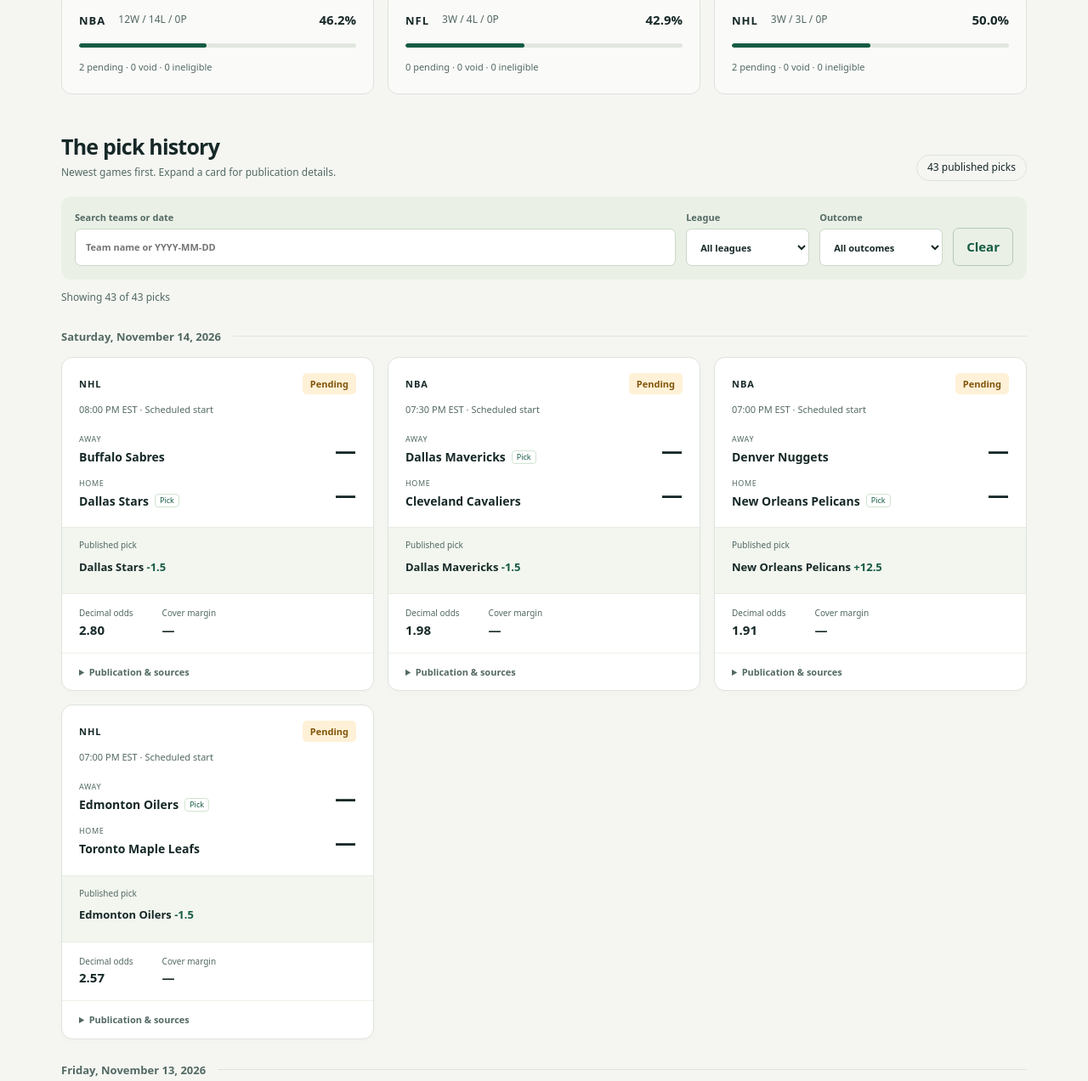
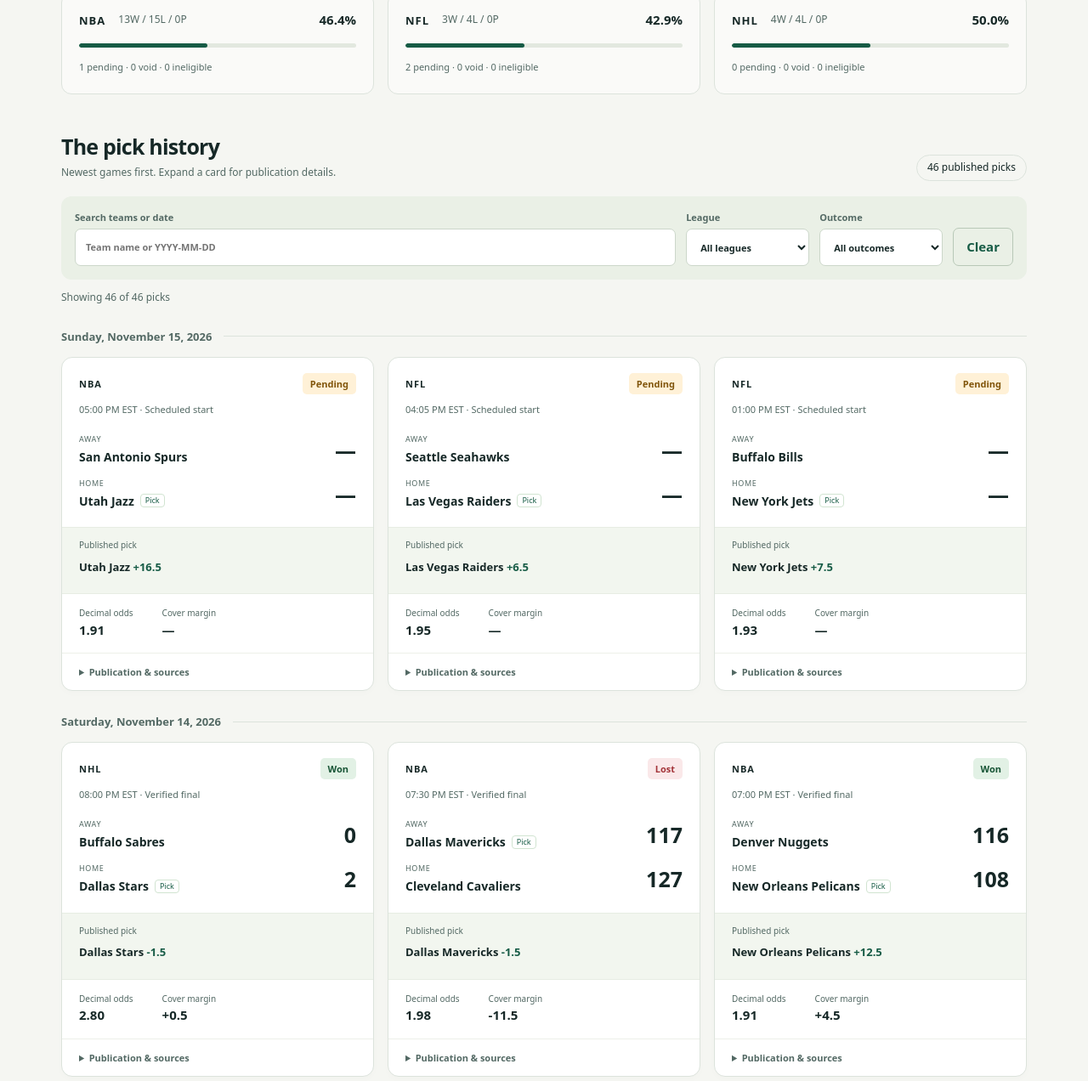
Before and after one commit to jjoaqu7/spread-record, a plain HTML site: page results.html in a window 1280 px wide. Shown: the part 627-1899 px from the top of the page at 85% size. Drawn offline with Linux system fonts and the light colour scheme.

Commit message:
Update spread results

```diff
--- a/results.html
+++ b/results.html
@@ -26,12 +26,12 @@
 <a class="skip" href="#results">Skip to results</a>
 <header><div class="wrap topbar"><div class="brand"><span class="brand-mark" aria-hidden="true">↗</span> Spread record</div><nav aria-label="Main"><a href="#results">Results</a><a href="https://github.com/jjoaqu7/spread-record/releases">Original picks ↗</a></nav></div></header>
 <main class="wrap">
-  <section class="hero" aria-labelledby="title"><div><p class="eyebrow">NBA / NFL / NHL · Public record</p><h1>Every pick.<br>Every result.</h1><p class="intro">A clear view of the record, from the published spread to the final score. All picks stay on the board.</p></div><p class="updated"><b>Last checked</b>Nov 14, 2026 · 10:25 AM EST<br>Updated by the grading job · All times Toronto</p></section>
-  <section class="metrics" aria-label="All-time performance"><div class="metric"><span>Record</span><strong>18–21</strong><small>Wins – losses</small></div><div class="metric"><span>Win rate</span><strong>46.2%</strong><small>Wins ÷ decided picks</small></div><div class="metric"><span>Pending</span><strong>4</strong><small>Awaiting verified finals</small></div><div class="metric"><span>Other outcomes</span><strong>0</strong><small>0 push · 0 void · 0 ineligible</small></div></section>
+  <section class="hero" aria-labelledby="title"><div><p class="eyebrow">NBA / NFL / NHL · Public record</p><h1>Every pick.<br>Every result.</h1><p class="intro">A clear view of the record, from the published spread to the final score. All picks stay on the board.</p></div><p class="updated"><b>Last checked</b>Nov 15, 2026 · 10:57 AM EST<br>Updated by the grading job · All times Toronto</p></section>
+  <section class="metrics" aria-label="All-time performance"><div class="metric"><span>Record</span><strong>20–23</strong><small>Wins – losses</small></div><div class="metric"><span>Win rate</span><strong>46.5%</strong><small>Wins ÷ decided picks</small></div><div class="metric"><span>Pending</span><strong>3</strong><small>Awaiting verified finals</small></div><div class="metric"><span>Other outcomes</span><strong>0</strong><small>0 push · 0 void · 0 ineligible</small></div></section>
   <p class="rate-note">All-time totals. Win rate excludes pushes, pending, void and ineligible picks. Filters below only affect the picks shown.</p>
-  <section class="league-grid" aria-label="Performance by league"><div class="league-summary"><div><b>NBA</b><span>12W / 14L / 0P</span><strong>46.2%</strong></div><div class="bar" role="img" aria-label="NBA win rate 46.2%"><span style="width:46.15%"></span></div><small>2 pending · 0 void · 0 ineligible</small></div><div class="league-summary"><div><b>NFL</b><span>3W / 4L / 0P</span><strong>42.9%</strong></div><div class="bar" role="img" aria-label="NFL win rate 42.9%"><span style="width:42.86%"></span></div><small>0 pending · 0 void · 0 ineligible</small></div><div class="league-summary"><div><b>NHL</b><span>3W / 3L / 0P</span><strong>50.0%</strong></div><div class="bar" role="img" aria-label="NHL win rate 50.0%"><span style="width:50.00%"></span></div><small>2 pending · 0 void · 0 ineligible</small></div></section>
+  <section class="league-grid" aria-label="Performance by league"><div class="league-summary"><div><b>NBA</b><span>13W / 15L / 0P</span><strong>46.4%</strong></div><div class="bar" role="img" aria-label="NBA win rate 46.4%"><span style="width:46.43%"></span></div><small>1 pending · 0 void · 0 ineligible</small></div><div class="league-summary"><div><b>NFL</b><span>3W / 4L / 0P</span><strong>42.9%</strong></div><div class="bar" role="img" aria-label="NFL win rate 42.9%"><span style="width:42.86%"></span></div><small>2 pending · 0 void · 0 ineligible</small></div><div class="league-summary"><div><b>NHL</b><span>4W / 4L / 0P</span><strong>50.0%</strong></div><div class="bar" role="img" aria-label="NHL win rate 50.0%"><span style="width:50.00%"></span></div><small>0 pending · 0 void · 0 ineligible</small></div></section>
   <section id="results" aria-labelledby="results-title">
-    <div class="section-heading"><div><h2 id="results-title">The pick history</h2><p>Newest games first. Expand a card for publication details.</p></div><span class="total">43 published picks</span></div>
+    <div class="section-heading"><div><h2 id="results-title">The pick history</h2><p>Newest games first. Expand a card for publication details.</p></div><span class="total">46 published picks</span></div>
     <form class="filters" id="filters" role="search" hidden>
       <label class="search-label">Search teams or date<input id="search" type="search" placeholder="Team name or YYYY-MM-DD" autocomplete="off"></label>
       <label>League<select id="league"><option value="">All leagues</option><option value="nba">NBA</option><option value="nfl">NFL</option><option value="nhl">NHL</option></select></label>
@@ -39,43 +39,70 @@
       <button type="reset">Clear</button>
     </form>
     <noscript><p class="no-js">All picks are shown below. Enable JavaScript to search and filter.</p></noscript>
-    <p class="filter-count" id="filter-count" role="status" aria-live="polite" aria-atomic="true">Showing 43 of 43 picks</p>
-    <div id="history"><section class="day-group" aria-label="2026-11-14"><h3>Saturday, November 14, 2026</h3><div class="cards"><article class="pick-card" data-league="nhl" data-result="pending" data-search="Dallas Stars Dallas Stars Buffalo Sabres 2026-11-14">
-      <div class="card-top"><span class="league">NHL</span><span class="badge pending">Pending</span></div>
-      <p class="game-time">08:00 PM EST · Scheduled start</p>
-      <div class="scoreboard"><div class="team"><span><span class="side">Away</span><span class="team-name">Buffalo Sabres</span></span><b>—</b></div><div class="team"><span><span class="side">Home</span><span class="team-name">Dallas Stars</span><span class=selection>Pick</span></span><b>—</b></div></div>
+    <p class="filter-count" id="filter-count" role="status" aria-live="polite" aria-atomic="true">Showing 46 of 46 picks</p>
+    <div id="history"><section class="day-group" aria-label="2026-11-15"><h3>Sunday, November 15, 2026</h3><div class="cards"><article class="pick-card" data-league="nba" data-result="pending" data-search="Utah Jazz Utah Jazz San Antonio Spurs 2026-11-15">
+      <div class="card-top"><span class="league">NBA</span><span class="badge pending">Pending</span></div>
+      <p class="game-time">05:00 PM EST · Scheduled start</p>
+      <div class="scoreboard"><div class="team"><span><span class="side">Away</span><span class="team-name">San Antonio Spurs</span></span><b>—</b></div><div class="team"><span><span class="side">Home</span><span class="team-name">Utah Jazz</span><span class=selection>Pick</span></span><b>—</b></div></div>
+      <div class="pick-line"><span>Published pick</span><strong>Utah Jazz <span class="spread">+16.5</span></strong></div>
+      <div class="card-stats"><div><span>Decimal odds</span><strong>1.91</strong></div><div><span>Cover margin</span><strong>—</strong></div></div>
+      <details><summary>Publication &amp; sources</summary><div class="evidence">
+      <p>Published Nov 15, 2026 · 10:57 AM EST</p><p><a href="https://github.com/jjoaqu7/spread-record/releases/tag/picks-2026-11-15">Original locked prediction ↗</a></p>
+      <p>Final not verified</p><p class="note">STATUS_SCHEDULED</p><p class="muted">Event 401909988 · NBA</p></div></details>
+    </article><article class="pick-card" data-league="nfl" data-result="pending" data-search="Las Vegas Raiders Las Vegas Raiders Seattle Seahawks 2026-11-15">
+      <div class="card-top"><span class="league">NFL</span><span class="badge pending">Pending</span></div>
+      <p class="game-time">04:05 PM EST · Scheduled start</p>
+      <div class="scoreboard"><div class="team"><span><span class="side">Away</span><span class="team-name">Seattle Seahawks</span></span><b>—</b></div><div class="team"><span><span class="side">Home</span><span class="team-name">Las Vegas Raiders</span><span class=selection>Pick</span></span><b>—</b></div></div>
+      <div class="pick-line"><span>Published pick</span><strong>Las Vegas Raiders <span class="spread">+6.5</span></strong></div>
+      <div class="card-stats"><div><span>Decimal odds</span><strong>1.95</strong></div><div><span>Cover margin</span><strong>—</strong></div></div>
+      <details><summary>Publication &amp; sources</summary><div class="evidence">
+      <p>Published Nov 15, 2026 · 10:57 AM EST</p><p><a href="https://github.com/jjoaqu7/spread-record/releases/tag/picks-2026-11-15">Original locked prediction ↗</a></p>
+      <p>Final not verified</p><p class="note">STATUS_SCHEDULED</p><p class="muted">Event 401873062 · NFL</p></div></details>
+    </article><article class="pick-card" data-league="nfl" data-result="pending" data-search="New York Jets New York Jets Buffalo Bills 2026-11-15">
+      <div class="card-top"><span class="league">NFL</span><span class="badge pending">Pending</span></div>
+      <p class="game-time">01:00 PM EST · Scheduled start</p>
+      <div class="scoreboard"><div class="team"><span><span class="side">Away</span><span class="team-name">Buffalo Bills</span></span><b>—</b></div><div class="team"><span><span class="side">Home</span><span class="team-name">New York Jets</span><span class=selection>Pick</span></span><b>—</b></div></div>
+      <div class="pick-line"><span>Published pick</span><strong>New York Jets <span class="spread">+7.5</span></strong></div>
+      <div class="card-stats"><div><span>Decimal odds</span><strong>1.93</strong></div><div><span>Cover margin</span><strong>—</strong></div></div>
+      <details><summary>Publication &amp; sources</summary><div class="evidence">
+      <p>Published Nov 15, 2026 · 10:57 AM EST</p><p><a href="https://github.com/jjoaqu7/spread-record/releases/tag/picks-2026-11-15">Original locked prediction ↗</a></p>
+      <p>Final not verified</p><p class="note">STATUS_SCHEDULED</p><p class="muted">Event 401873054 · NFL</p></div></details>
+    </article></div></section><section class="day-group" aria-label="2026-11-14"><h3>Saturday, November 14, 2026</h3><div class="cards"><article class="pick-card" data-league="nhl" data-result="win" data-search="Dallas Stars Dallas Stars Buffalo Sabres 2026-11-14">
+      <div class="card-top"><span class="league">NHL</span><span class="badge win">Won</span></div>
+      <p class="game-time">08:00 PM EST · Verified final</p>
+      <div class="scoreboard"><div class="team"><span><span class="side">Away</span><span class="team-name">Buffalo Sabres</span></span><b>0</b></div><div class="team"><span><span class="side">Home</span><span class="team-name">Dallas Stars</span><span class=selection>Pick</span></span><b>2</b></div></div>
       <div class="pick-line"><span>Published pick</span><strong>Dallas Stars <span class="spread">-1.5</span></strong></div>
-      <div class="card-stats"><div><span>Decimal odds</span><strong>2.80</strong></div><div><span>Cover margin</span><strong>—</strong></div></div>
+      <div class="card-stats"><div><span>Decimal odds</span><strong>2.80</strong></div><div><span>Cover margin</span><strong>+0.5</strong></div></div>
       <details><summary>Publication &amp; sources</summary><div class="evidence">
       <p>Published Nov 14, 2026 · 10:24 AM EST</p><p><a href="https://github.com/jjoaqu7/spread-record/releases/tag/picks-2026-11-14">Original locked prediction ↗</a></p>
-      <p>Final not verified</p><p class="note">STATUS_SCHEDULED</p><p class="muted">Event 401892717 · NHL</p></div></details>
-    </article><article class="pick-card" data-league="nba" data-result="pending" data-search="Dallas Mavericks Cleveland Cavaliers Dallas Mavericks 2026-11-14">
-      <div class="card-top"><span class="league">NBA</span><span class="badge pending">Pending</span></div>
-      <p class="game-time">07:30 PM EST · Scheduled start</p>
-      <div class="scoreboard"><div class="team"><span><span class="side">Away</span><span class="team-name">Dallas Mavericks</span><span class=selection>Pick</span></span><b>—</b></div><div class="team"><span><span class="side">Home</span><span class="team-name">Cleveland Cavaliers</span></span><b>—</b></div></div>
+      <p><a href="https://www.espn.com/nhl/game/_/gameId/401892717">ESPN final ↗</a></p><p class="muted">Event 401892717 · NHL</p></div></details>
+    </article><article class="pick-card" data-league="nba" data-result="loss" data-search="Dallas Mavericks Cleveland Cavaliers Dallas Mavericks 2026-11-14">
+      <div class="card-top"><span class="league">NBA</span><span class="badge loss">Lost</span></div>
+      <p class="game-time">07:30 PM EST · Verified final</p>
+      <div class="scoreboard"><div class="team"><span><span class="side">Away</span><span class="team-name">Dallas Mavericks</span><span class=selection>Pick</span></span><b>117</b></div><div class="team"><span><span class="side">Home</span><span class="team-name">Cleveland Cavaliers</span></span><b>127</b></div></div>
       <div class="pick-line"><span>Published pick</span><strong>Dallas Mavericks <span class="spread">-1.5</span></strong></div>
-      <div class="card-stats"><div><span>Decimal odds</span><strong>1.98</strong></div><div><span>Cover margin</span><strong>—</strong></div></div>
+      <div class="card-stats"><div><span>Decimal odds</span><strong>1.98</strong></div><div><span>Cover margin</span><strong>-11.5</strong></div></div>
       <details><summary>Publication &amp; sources</summary><div class="evidence">
       <p>Published Nov 14, 2026 · 10:24 AM EST</p><p><a href="https://github.com/jjoaqu7/spread-record/releases/tag/picks-2026-11-14">Original locked prediction ↗</a></p>
-      <p>Final not verified</p><p class="note">STATUS_SCHEDULED</p><p class="muted">Event 401909981 · NBA</p></div></details>
-    </article><article class="pick-card" data-league="nba" data-result="pending" data-search="New Orleans Pelicans New Orleans Pelicans Denver Nuggets 2026-11-14">
-      <div class="card-top"><span class="league">NBA</span><span class="badge pending">Pending</span></div>
-      <p class="game-time">07:00 PM EST · Scheduled start</p>
-      <div class="scoreboard"><div class="team"><span><span class="side">Away</span><span class="team-name">Denver Nuggets</span></span><b>—</b></div><div class="team"><span><span class="side">Home</span><span class="team-name">New Orleans Pelicans</span><span class=selection>Pick</span></span><b>—</b></div></div>
+      <p><a href="https://www.espn.com/nba/game/_/gameId/401909981">ESPN final ↗</a></p><p class="muted">Event 401909981 · NBA</p></div></details>
+    </article><article class="pick-card" data-league="nba" data-result="win" data-search="New Orleans Pelicans New Orleans Pelicans Denver Nuggets 2026-11-14">
+      <div class="card-top"><span class="league">NBA</span><span class="badge win">Won</span></div>
+      <p class="game-time">07:00 PM EST · Verified final</p>
+      <div class="scoreboard"><div class="team"><span><span class="side">Away</span><span class="team-name">Denver Nuggets</span></span><b>116</b></div><div class="team"><span><span class="side">Home</span><span class="team-name">New Orleans Pelicans</span><span class=selection>Pick</span></span><b>108</b></div></div>
       <div class="pick-line"><span>Published pick</span><strong>New Orleans Pelicans <span class="spread">+12.5</span></strong></div>
-      <div class="card-stats"><div><span>Decimal odds</span><strong>1.91</strong></div><div><span>Cover margin</span><strong>—</strong></div></div>
+      <div class="card-stats"><div><span>Decimal odds</span><strong>1.91</strong></div><div><span>Cover margin</span><strong>+4.5</strong></div></div>
       <details><summary>Publication &amp; sources</summary><div class="evidence">
       <p>Published Nov 14, 2026 · 10:24 AM EST</p><p><a href="https://github.com/jjoaqu7/spread-record/releases/tag/picks-2026-11-14">Original locked prediction ↗</a></p>
-      <p>Final not verified</p><p class="note">STATUS_SCHEDULED</p><p class="muted">Event 401909980 · NBA</p></div></details>
-    </article><article class="pick-card" data-league="nhl" data-result="pending" data-search="Edmonton Oilers Toronto Maple Leafs Edmonton Oilers 2026-11-14">
-      <div class="card-top"><span class="league">NHL</span><span class="badge pending">Pending</span></div>
-      <p class="game-time">07:00 PM EST · Scheduled start</p>
-      <div class="scoreboard"><div class="team"><span><span class="side">Away</span><span class="team-name">Edmonton Oilers</span><span class=selection>Pick</span></span><b>—</b></div><div class="team"><span><span class="side">Home</span><span class="team-name">Toronto Maple Leafs</span></span><b>—</b></div></div>
+      <p><a href="https://www.espn.com/nba/game/_/gameId/401909980">ESPN final ↗</a></p><p class="muted">Event 401909980 · NBA</p></div></details>
+    </article><article class="pick-card" data-league="nhl" data-result="loss" data-search="Edmonton Oilers Toronto Maple Leafs Edmonton Oilers 2026-11-14">
+      <div class="card-top"><span class="league">NHL</span><span class="badge loss">Lost</span></div>
+      <p class="game-time">07:00 PM EST · Verified final</p>
+      <div class="scoreboard"><div class="team"><span><span class="side">Away</span><span class="team-name">Edmonton Oilers</span><span class=selection>Pick</span></span><b>1</b></div><div class="team"><span><span class="side">Home</span><span class="team-name">Toronto Maple Leafs</span></span><b>0</b></div></div>
       <div class="pick-line"><span>Published pick</span><strong>Edmonton Oilers <span class="spread">-1.5</span></strong></div>
-      <div class="card-stats"><div><span>Decimal odds</span><strong>2.57</strong></div><div><span>Cover margin</span><strong>—</strong></div></div>
+      <div class="card-stats"><div><span>Decimal odds</span><strong>2.57</strong></div><div><span>Cover margin</span><strong>-0.5</strong></div></div>
       <details><summary>Publication &amp; sources</summary><div class="evidence">
       <p>Published Nov 14, 2026 · 10:24 AM EST</p><p><a href="https://github.com/jjoaqu7/spread-record/releases/tag/picks-2026-11-14">Original locked prediction ↗</a></p>
-      <p>Final not verified</p><p class="note">STATUS_SCHEDULED</p><p class="muted">Event 401892710 · NHL</p></div></details>
+      <p><a href="https://www.espn.com/nhl/game/_/gameId/401892710">ESPN final ↗</a></p><p class="muted">Event 401892710 · NHL</p></div></details>
     </article></div></section><section class="day-group" aria-label="2026-11-13"><h3>Friday, November 13, 2026</h3><div class="cards"><article class="pick-card" data-league="nba" data-result="loss" data-search="New Orleans Pelicans New Orleans Pelicans Memphis Grizzlies 2026-11-13">
       <div class="card-top"><span class="league">NBA</span><span class="badge loss">Lost</span></div>
       <p class="game-time">08:00 PM EST · Verified final</p>
```
